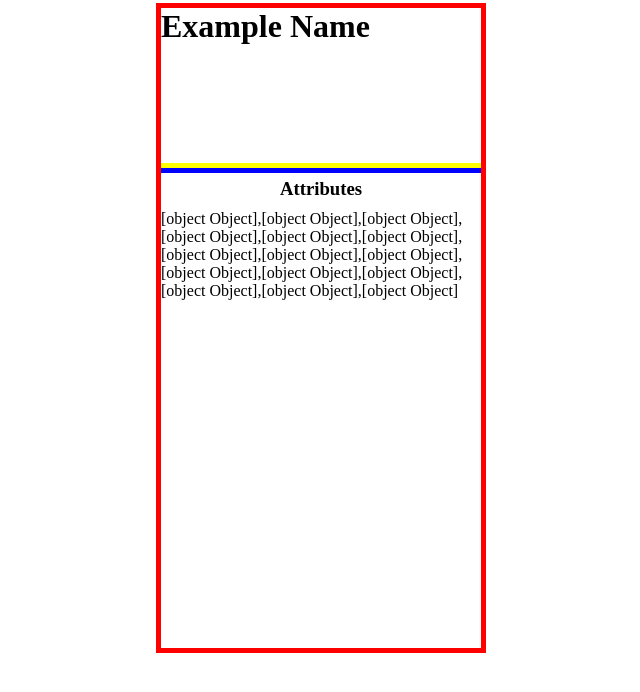
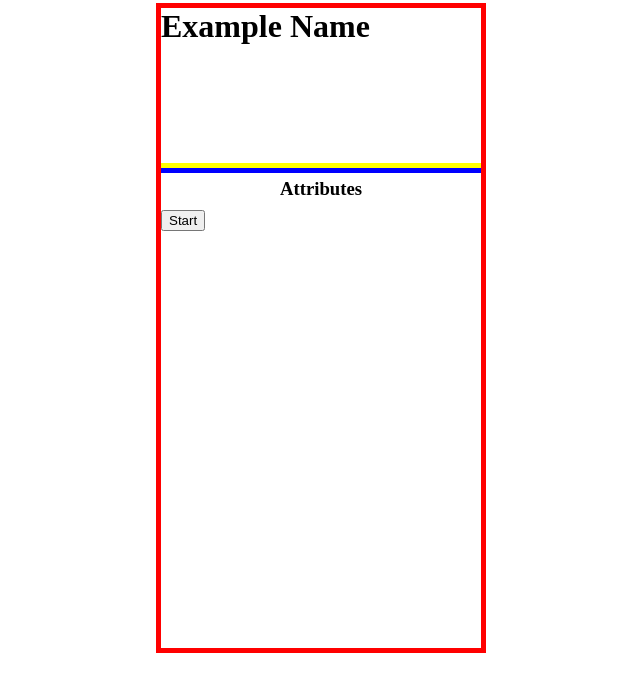
Before and after one commit to JoeBrittonMFS/TopTrumps, a plain HTML site: page index.html in a window 1280 px wide. Shown: the whole page, without its empty margins (319-959 px from the left). Drawn offline with Linux system fonts and the light colour scheme.

Commit message:
still nowhere finished :)

```diff
--- a/index.html
+++ b/index.html
@@ -16,7 +16,11 @@
             <div id="attributes">
                 <div><h3 id="attr-header"> Attributes </h3></div>
                 <span id="attr-list"></span>
+                <div>
+                    <button onclick="playerCards()"> Start </button>
+                </div>
             </div>
+
         </div>
     </div>
 
--- a/main.js
+++ b/main.js
@@ -58,26 +58,29 @@ console.log(randomNumArray);
 
 
 
+    // Players cards
+const playerCards = () => {
 
-const cardPicker = () => {
-    // Players cards
     let yourCards = [];
     for (let i = 0; i < 15; i++) {
-        yourCards.push(cardsArray[randomNumArray[i]]);
-
+        setTimeout(() => {
+            yourCards.push(cardsArray[randomNumArray[i]]);
+        }, 1000)
     }
+    compCards();
+    console.log(yourCards);
+}
 
     // Computers cards
+const compCards = () => {
+
     let compCards = [];
-
     for (let j = 15; j < 30; j++) {
-        compCards.push(cardsArray[randomNumArray[j]]);
+        setTimeout(() => {
+            compCards.push(cardsArray[randomNumArray[j]]);
+        }, 1000)
     }
-
-    console.log(yourCards);
     console.log(compCards);
-    return yourCards;
 }
 
-
-document.getElementById("attr-list").innerHTML = cardPicker();
+playerCards();
```
